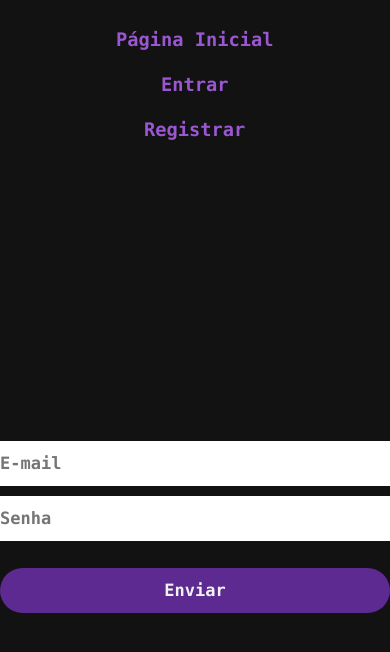
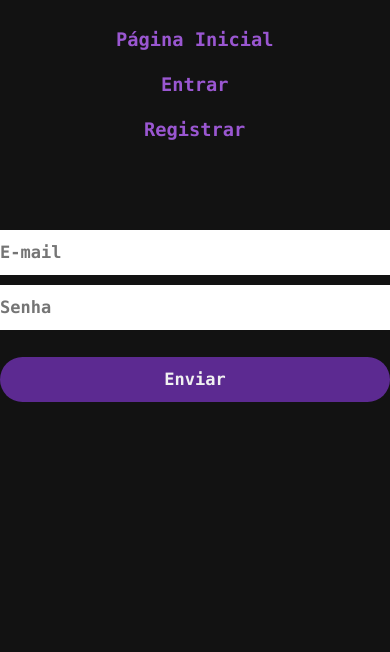
Before and after one commit to GabrielAlvesBM/auth-options, a Vue app: page /login in a window 390 px wide. Shown: the top 652 px of the page. Built offline with nearby package versions, Linux system fonts and the light colour scheme; no server answers.

Commit message:
style: optimize responsive forms

```diff
--- a/src/components/LoginForm.vue
+++ b/src/components/LoginForm.vue
@@ -102,4 +102,10 @@ button:hover {
 .error-card p {
   margin: 0px;
 }
+
+@media (max-width: 500px) {
+  body {
+    margin: 10px !important;
+  }
+}
 </style>
--- a/src/components/RegisterForm.vue
+++ b/src/components/RegisterForm.vue
@@ -152,4 +152,10 @@ button:hover {
 .error-card p {
   margin: 0px;
 }
+
+@media (max-width: 500px) {
+  body {
+    margin: 10px !important;
+  }
+}
 </style>
--- a/src/views/LoginView.vue
+++ b/src/views/LoginView.vue
@@ -14,6 +14,6 @@ main {
   flex-direction: column;
   justify-content: center;
   align-items: center;
-  height: calc(100dvh - 100px);
+  margin-top: 75px;
 }
 </style>
--- a/src/views/RegisterView.vue
+++ b/src/views/RegisterView.vue
@@ -14,6 +14,6 @@ main {
   flex-direction: column;
   justify-content: center;
   align-items: center;
-  height: calc(100dvh - 100px);
+  margin-top: 75px;
 }
 </style>
```
